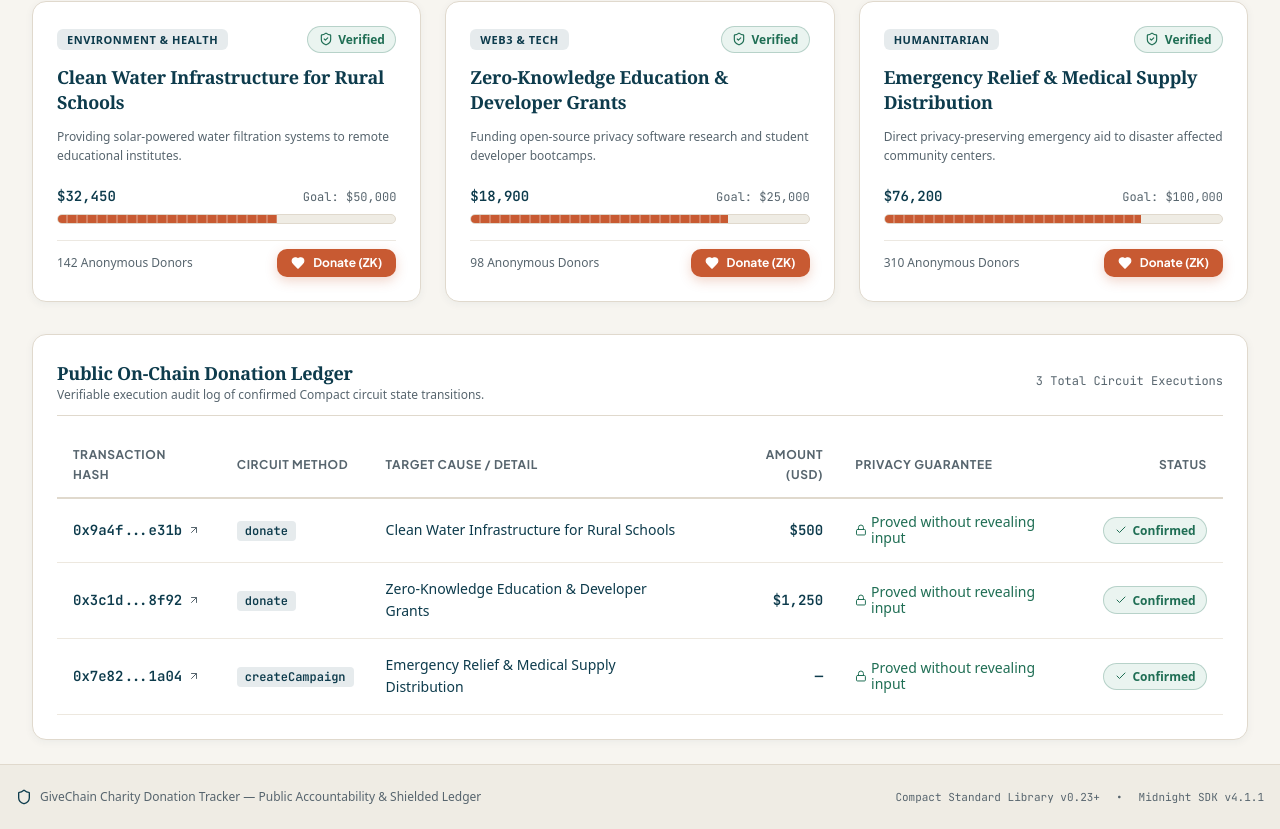
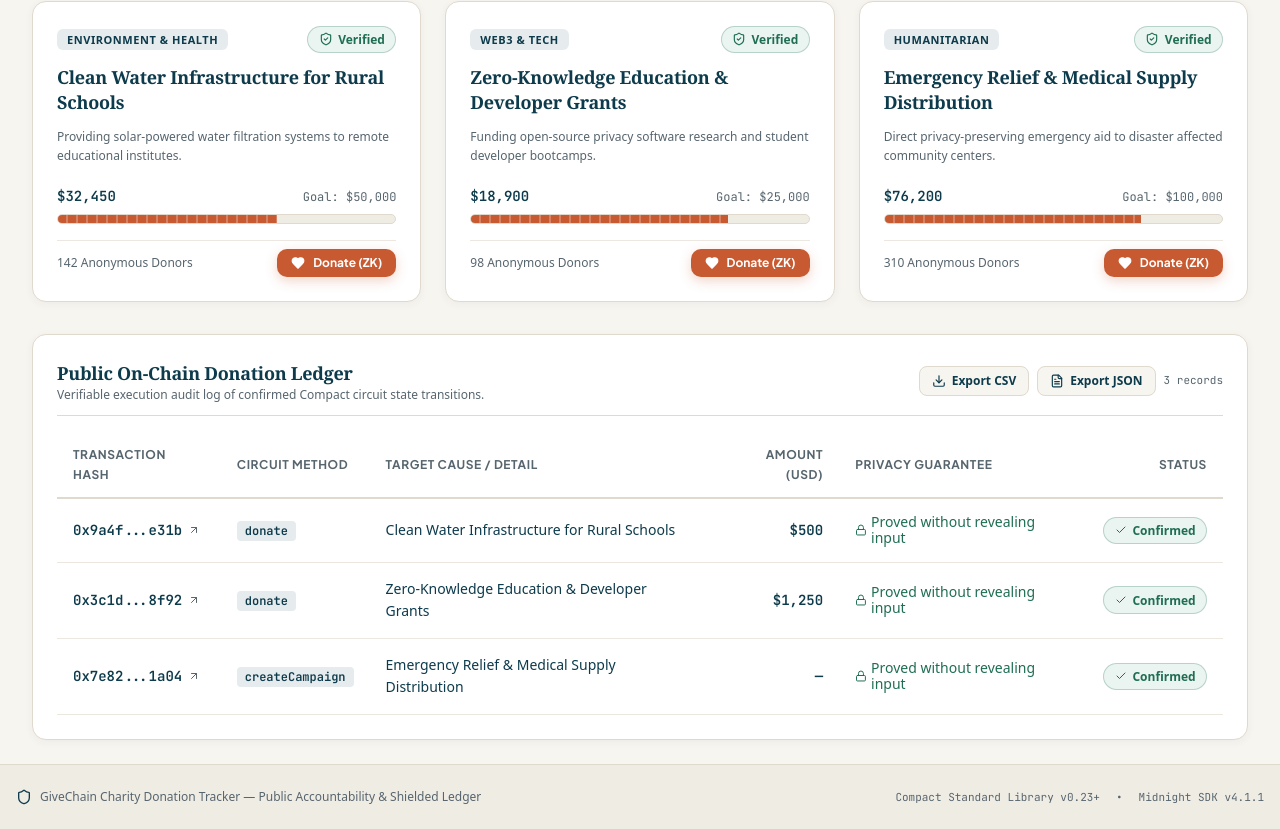
Before and after one commit to yuvrajvibhute/Givechain, a React (Vite) app: page / in a window 1280 px wide. Shown: the part 607-1436 px from the top of the page. Built offline with nearby package versions, Linux system fonts and the light colour scheme.

Commit message:
feat(ledger): add CSV/JSON export for donation history and custom donation amount input

```diff
--- /dev/null
+++ b/src/components/DonationHistoryExport.tsx
@@ -0,0 +1,136 @@
+/**
+ * DonationHistoryExport — CSV export utility for the public on-chain ledger.
+ *
+ * Allows donors, auditors, and charity operators to download a full CSV
+ * transcript of all confirmed Compact circuit executions from the GiveChain
+ * public donation ledger.
+ *
+ * Privacy guarantee: exported data mirrors on-chain public state only.
+ * Donor secrets and witness commitments are never included in the export.
+ */
+
+import React, { useState } from 'react';
+import { Download, FileText, CheckCircle2 } from 'lucide-react';
+import { TransactionRecord } from '../api';
+
+interface DonationHistoryExportProps {
+  transactions: TransactionRecord[];
+  filenamePrefix?: string;
+}
+
+function csvCell(value: string | number | null | undefined): string {
+  const str = value == null ? '' : String(value);
+  return `"${str.replace(/"/g, '""')}"`;
+}
+
+function buildCsvContent(records: TransactionRecord[]): string {
+  const header = [
+    'Tx Hash', 'Circuit Method', 'Campaign / Cause', 'Amount (USD)',
+    'Block Height', 'Timestamp (UTC)', 'ZK Proof Time (ms)', 'Privacy Guarantee', 'Status',
+  ].join(',');
+
+  const rows = records.map((tx) =>
+    [
+      csvCell(tx.txHash),
+      csvCell(tx.circuitName),
+      csvCell(tx.campaignTitle || 'Global Contract Store'),
+      csvCell(tx.amount > 0 ? tx.amount : 0),
+      csvCell(tx.blockHeight),
+      csvCell(new Date(tx.timestamp).toUTCString()),
+      csvCell(tx.proofTimeMs),
+      csvCell(tx.privacyGuarantee),
+      csvCell(tx.status),
+    ].join(','),
+  );
+
+  return [header, ...rows].join('\r\n');
+}
+
+function downloadTextFile(content: string, filename: string, mimeType: string): void {
+  const blob = new Blob([content], { type: mimeType });
+  const url = URL.createObjectURL(blob);
+  const anchor = document.createElement('a');
+  anchor.href = url;
+  anchor.download = filename;
+  document.body.appendChild(anchor);
+  anchor.click();
+  document.body.removeChild(anchor);
+  URL.revokeObjectURL(url);
+}
+
+export const DonationHistoryExport: React.FC<DonationHistoryExportProps> = ({
+  transactions,
+  filenamePrefix = 'givechain_ledger',
+}) => {
+  const [didExport, setDidExport] = useState(false);
+
+  const handleExportCsv = () => {
+    if (transactions.length === 0) return;
+    const csvContent = buildCsvContent(transactions);
+    const timestamp = new Date().toISOString().slice(0, 10);
+    downloadTextFile(csvContent, `${filenamePrefix}_${timestamp}.csv`, 'text/csv;charset=utf-8;');
+    setDidExport(true);
+    setTimeout(() => setDidExport(false), 3000);
+  };
+
+  const handleExportJson = () => {
+    if (transactions.length === 0) return;
+    const jsonContent = JSON.stringify({
+      exportedAt: new Date().toISOString(),
+      network: 'Midnight Preprod Testnet',
+      contractAddress: '020050ae5b37df2195f19069509df6ebcd9e3f60046b0a6ec9ea8c85ae0ff33e9d',
+      totalRecords: transactions.length,
+      privacyNote: 'This export contains only public on-chain state. Donor witness secrets are never included.',
+      transactions,
+    }, null, 2);
+    const timestamp = new Date().toISOString().slice(0, 10);
+    downloadTextFile(jsonContent, `${filenamePrefix}_${timestamp}.json`, 'application/json;charset=utf-8;');
+    setDidExport(true);
+    setTimeout(() => setDidExport(false), 3000);
+  };
+
+  const isEmpty = transactions.length === 0;
+
+  return (
+    <div className="flex items-center gap-2">
+      <button
+        onClick={handleExportCsv}
+        disabled={isEmpty}
+        title={isEmpty ? 'No transactions to export' : `Export ${transactions.length} records as CSV`}
+        className={`flex items-center gap-1.5 px-3 py-1.5 rounded-lg border text-xs font-semibold transition ${
+          isEmpty
+            ? 'opacity-40 cursor-not-allowed border-[#E0D9CD] text-[#57656E] bg-[#F7F5F0]'
+            : didExport
+            ? 'border-[#1F6E54]/50 bg-[#EAF4F0] text-[#1F6E54]'
+            : 'border-[#E0D9CD] bg-[#F7F5F0] text-[#0D3B4C] hover:border-[#0D3B4C] hover:bg-[#EFECE4]'
+        }`}
+      >
+        {didExport ? (
+          <><CheckCircle2 className="w-3.5 h-3.5" /><span>Exported!</span></>
+        ) : (
+          <><Download className="w-3.5 h-3.5" /><span>Export CSV</span></>
+        )}
+      </button>
+
+      <button
+        onClick={handleExportJson}
+        disabled={isEmpty}
+        title={isEmpty ? 'No transactions to export' : `Export ${transactions.length} records as JSON`}
+        className={`flex items-center gap-1.5 px-3 py-1.5 rounded-lg border text-xs font-semibold transition ${
+          isEmpty
+            ? 'opacity-40 cursor-not-allowed border-[#E0D9CD] text-[#57656E] bg-[#F7F5F0]'
+            : 'border-[#E0D9CD] bg-[#F7F5F0] text-[#0D3B4C] hover:border-[#0D3B4C] hover:bg-[#EFECE4]'
+        }`}
+      >
+        <FileText className="w-3.5 h-3.5" />
+        <span>Export JSON</span>
+      </button>
+
+      {!isEmpty && (
+        <span className="text-[11px] text-[#57656E] font-mono-num">
+          {transactions.length} record{transactions.length !== 1 ? 's' : ''}
+        </span>
+      )}
+    </div>
+  );
+};
--- a/src/components/LedgerTab.tsx
+++ b/src/components/LedgerTab.tsx
@@ -1,6 +1,7 @@
 import React, { useState } from 'react';
 import { Heart, Plus, ShieldCheck, Lock, ArrowUpRight, Check, FileText, AlertCircle } from 'lucide-react';
 import { TransactionRecord, INITIAL_CAMPAIGNS, CharityCampaign } from '../api';
+import { DonationHistoryExport } from './DonationHistoryExport';
 
 interface LedgerTabProps {
   contractAddress: string;
@@ -20,6 +21,8 @@ export const LedgerTab: React.FC<LedgerTabProps> = ({
   const [campaigns, setCampaigns] = useState<CharityCampaign[]>(INITIAL_CAMPAIGNS);
   const [selectedCampaign, setSelectedCampaign] = useState<CharityCampaign | null>(null);
   const [donationAmount, setDonationAmount] = useState<number>(50);
+  const [customAmountInput, setCustomAmountInput] = useState<string>('');
+  const [customAmountError, setCustomAmountError] = useState<string>('');
   const [isModalOpen, setIsModalOpen] = useState(false);
   const [isCreateModalOpen, setIsCreateModalOpen] = useState(false);
 
@@ -35,7 +38,23 @@ export const LedgerTab: React.FC<LedgerTabProps> = ({
   const handleOpenDonateModal = (campaign: CharityCampaign) => {
     setSelectedCampaign(campaign);
     setDonationAmount(50);
+    setCustomAmountInput('');
+    setCustomAmountError('');
     setIsModalOpen(true);
+  };
+
+  const handleCustomAmountChange = (raw: string) => {
+    setCustomAmountInput(raw);
+    const parsed = parseFloat(raw);
+    if (raw === '') { setCustomAmountError(''); return; }
+    if (isNaN(parsed) || parsed <= 0) {
+      setCustomAmountError('Amount must be greater than $0');
+    } else if (parsed > 1_000_000) {
+      setCustomAmountError('Amount cannot exceed $1,000,000');
+    } else {
+      setCustomAmountError('');
+      setDonationAmount(Math.round(parsed));
+    }
   };
 
   const handleConfirmDonation = async () => {
@@ -230,9 +249,9 @@ export const LedgerTab: React.FC<LedgerTabProps> = ({
             <h3 className="text-lg font-bold font-serif text-[#0D3B4C]">Public On-Chain Donation Ledger</h3>
             <p className="text-xs text-[#57656E]">Verifiable execution audit log of confirmed Compact circuit state transitions.</p>
           </div>
-          <span className="text-xs text-[#57656E] font-mono-num">
-            {transactions.length} Total Circuit Executions
-          </span>
+          <div className="flex items-center gap-3 flex-wrap">
+            <DonationHistoryExport transactions={transactions} />
+          </div>
         </div>
 
         {/* Ledger Table */}
@@ -310,14 +329,14 @@ export const LedgerTab: React.FC<LedgerTabProps> = ({
 
               <div>
                 <label className="block text-xs font-semibold text-[#0D3B4C] mb-1.5">Donation Amount (USD)</label>
-                <div className="flex gap-2">
+                <div className="flex gap-2 mb-2">
                   {[25, 50, 100, 250].map((amt) => (
                     <button
                       key={amt}
                       type="button"
-                      onClick={() => setDonationAmount(amt)}
+                      onClick={() => { setDonationAmount(amt); setCustomAmountInput(''); setCustomAmountError(''); }}
                       className={`flex-1 py-2 text-xs font-bold rounded-lg border transition ${
-                        donationAmount === amt
+                        donationAmount === amt && customAmountInput === ''
                           ? 'bg-[#0D3B4C] text-[#FFFFFF] border-[#0D3B4C]'
                           : 'bg-[#F7F5F0] text-[#0D3B4C] border-[#E0D9CD] hover:border-[#0D3B4C]'
                       }`}
@@ -325,6 +344,29 @@ export const LedgerTab: React.FC<LedgerTabProps> = ({
                       ${amt}
                     </button>
                   ))}
+                </div>
+                <div className="mt-1">
+                  <div className="relative">
+                    <span className="absolute left-3 top-1/2 -translate-y-1/2 text-xs font-bold text-[#57656E]">$</span>
+                    <input
+                      type="number"
+                      min={1}
+                      max={1000000}
+                      placeholder="Custom amount"
+                      value={customAmountInput}
+                      onChange={(e) => handleCustomAmountChange(e.target.value)}
+                      className={`w-full pl-7 pr-3 py-2 text-xs rounded-lg border bg-[#F7F5F0] text-[#0D3B4C] focus:outline-none transition ${
+                        customAmountError
+                          ? 'border-rose-400 focus:border-rose-500'
+                          : customAmountInput !== ''
+                          ? 'border-[#0D3B4C]'
+                          : 'border-[#E0D9CD] focus:border-[#0D3B4C]'
+                      }`}
+                    />
+                  </div>
+                  {customAmountError && (
+                    <p className="mt-1 text-[10px] text-rose-600 font-medium">{customAmountError}</p>
+                  )}
                 </div>
               </div>
 
```
